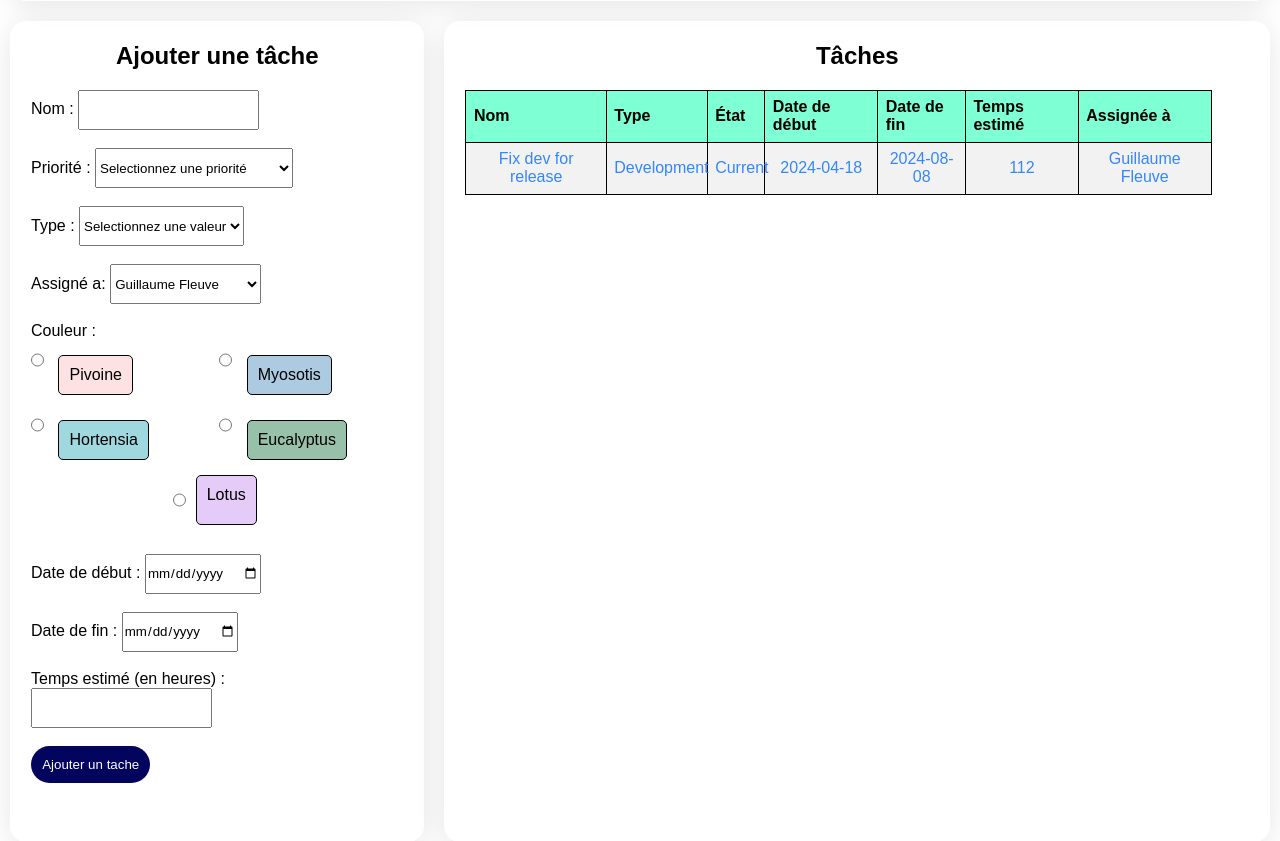
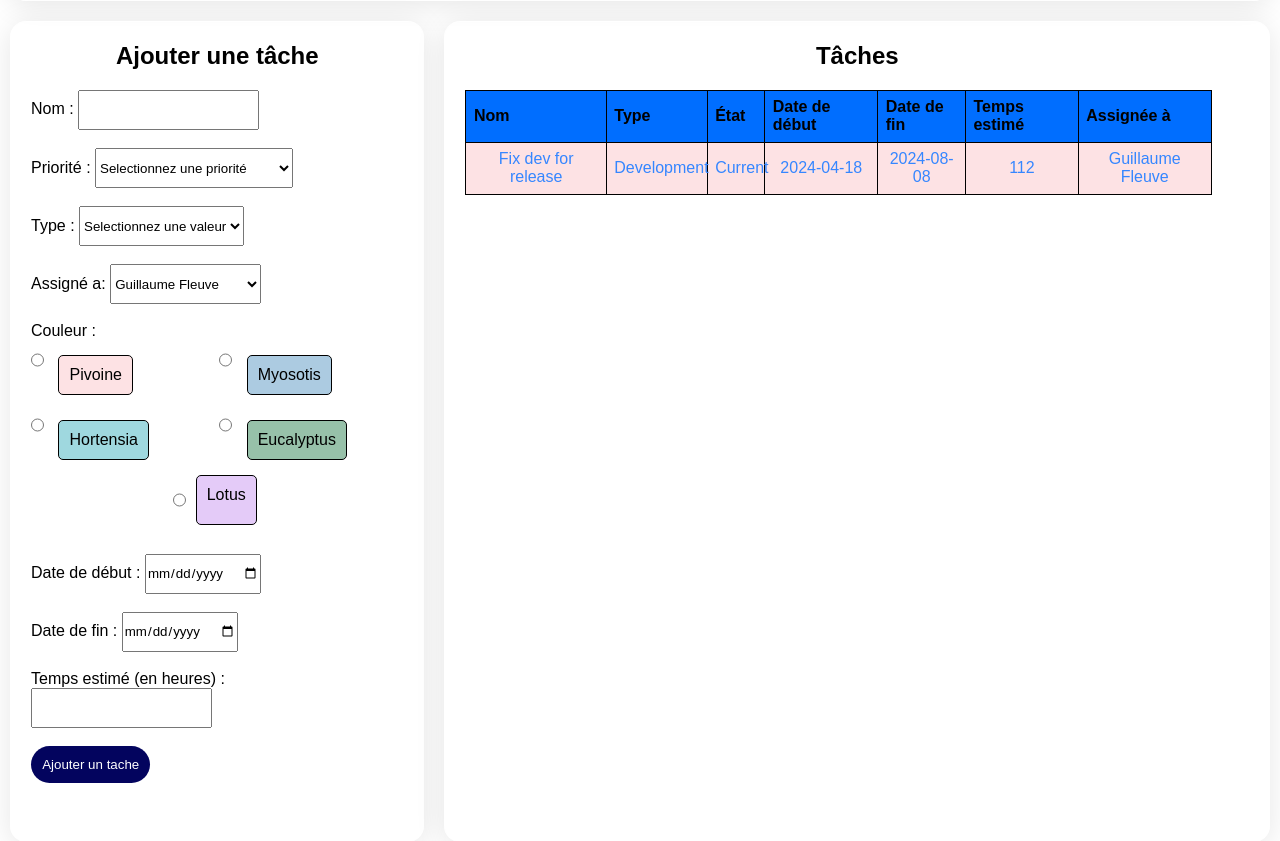
Before and after one commit to Varask/Estia_integration_project, a PHP site: page /PHP_controller/homepageController.php in a window 1280 px wide. Shown: the part 870-1711 px from the top of the page. Run offline with PHP 8.4, Linux system fonts and the light colour scheme; the visitor is signed in with stand-in values (Sample User, id 1); data comes from the database, SQL or seed files in the repository; data that the repository does not hold is empty.

Commit message:
Update background color of table rows according to tasks

```diff
--- a/CSS/dataTable.css
+++ b/CSS/dataTable.css
@@ -35,7 +35,7 @@
     }
 
 .TableGrid th {
-    background-color: aquamarine;
+    background-color: rgb(0, 110, 255);
     }
 
 .TableGrid td {
--- a/view/homepageView.html
+++ b/view/homepageView.html
@@ -313,10 +313,24 @@ document.getElementById("userFullName").textContent = userFullName;
     var tasksJsonString = '<?php echo addslashes($tasks_json); ?>';
     var tasks = JSON.parse(tasksJsonString);
 
+    // Dictionnaire des couleurs en fonction de l'ID
+    var colorMap = {
+        0: '#fde2e4',
+        1: '#accbe1',
+        2: '#9fd8df',
+        3: '#97c1a9',
+        4: '#e4cbf8'
+    };
+
     // Fonction pour créer et ajouter une ligne de tâche au tableau
     function addTaskRow(task) {
         var table = document.getElementById("T1").getElementsByTagName('tbody')[0];
         var newRow = table.insertRow(table.rows.length);
+
+        // Appliquer la couleur de fond en fonction de l'ID de la couleur
+        var color = colorMap[task.color];
+        newRow.style.backgroundColor = color;
+
         var cellNames = ['name', 'type', 'state', 'date_debut', 'date_fin', 'estimated_time', 'assigned_to'];
         console.log(cellNames);
         cellNames.forEach(function(cellName) {
```
